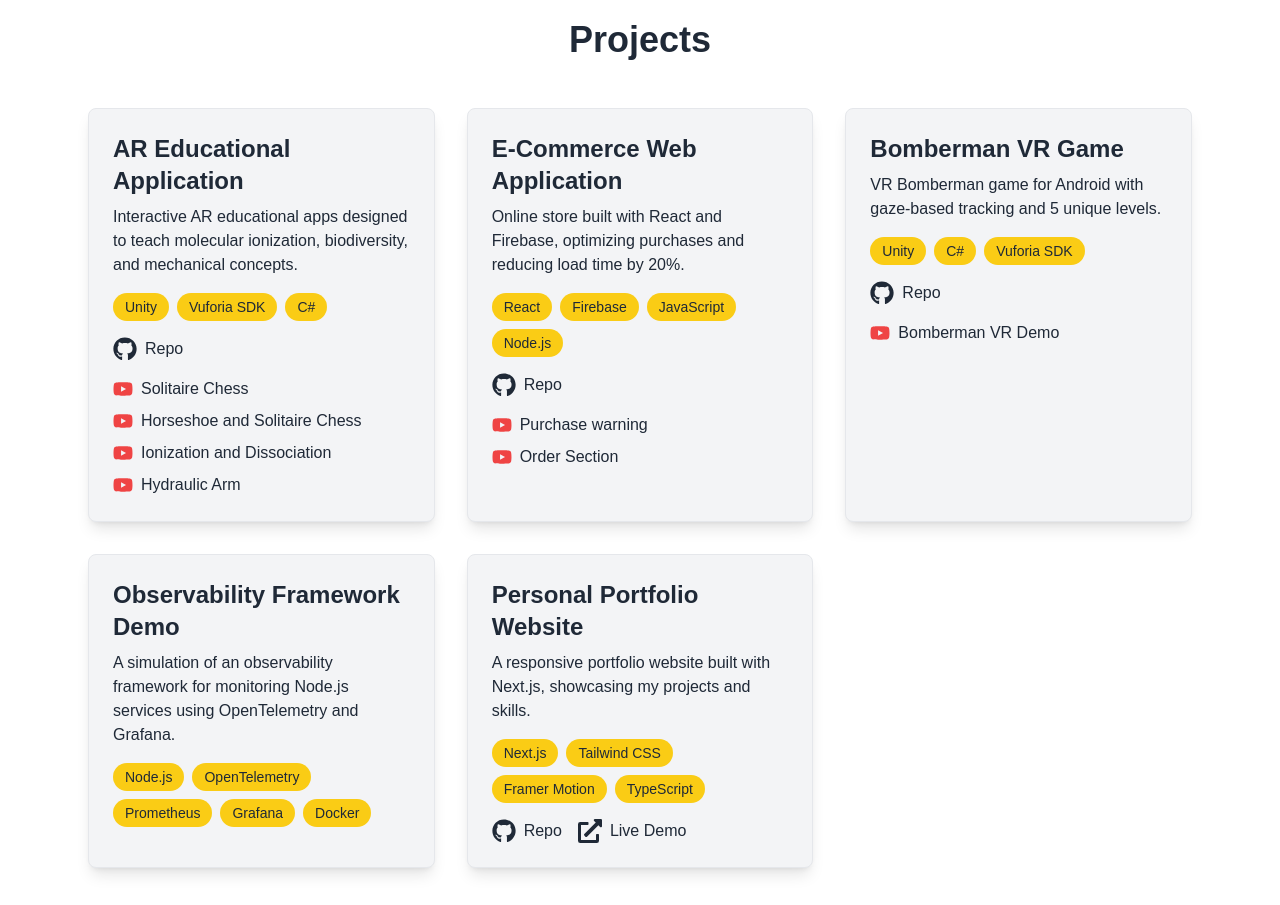
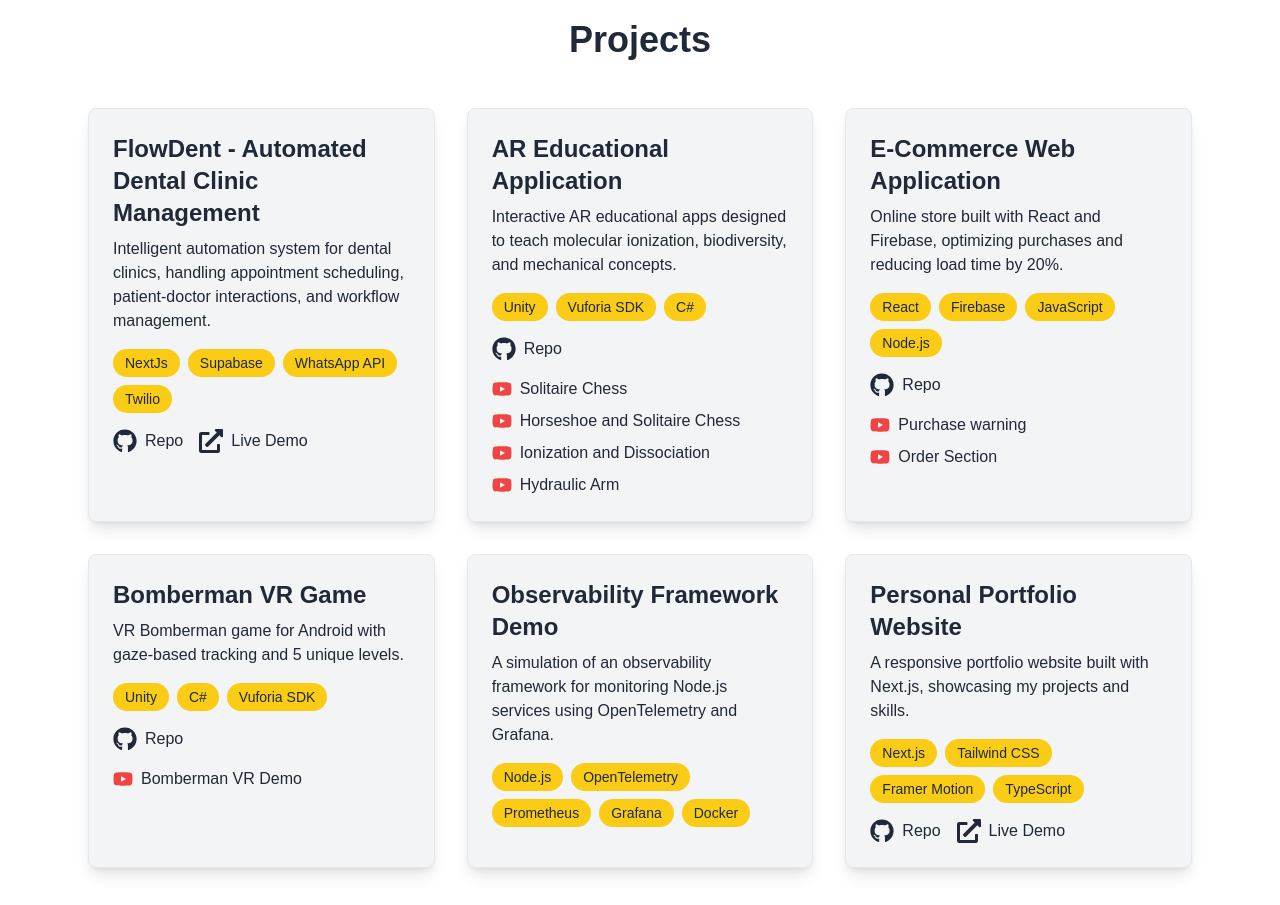
Before and after one commit to bryamslm/portfolio, a Next.js app: page / in a window 1280 px wide. Shown: the part 860-1765 px from the top of the page. Built offline with nearby package versions, Linux system fonts and the light colour scheme.

Commit message:
FlowDent

```diff
--- a/src/components/Projects.tsx
+++ b/src/components/Projects.tsx
@@ -4,6 +4,13 @@ import { motion } from "framer-motion";
 import { FaGithub, FaExternalLinkAlt, FaYoutube } from "react-icons/fa";
 
 const projects = [
+  {
+    title: "FlowDent - Automated Dental Clinic Management",
+    description: "Intelligent automation system for dental clinics, handling appointment scheduling, patient-doctor interactions, and workflow management.",
+    techStack: ["NextJs", "Supabase", "WhatsApp API", "Twilio", ],
+    repoLink: "https://github.com/bryamslm/odontologia-web",
+    liveDemo: "https://odontologia-web.vercel.app/"
+  },
   {
     title: "AR Educational Application",
     description: "Interactive AR educational apps designed to teach molecular ionization, biodiversity, and mechanical concepts.",
```
